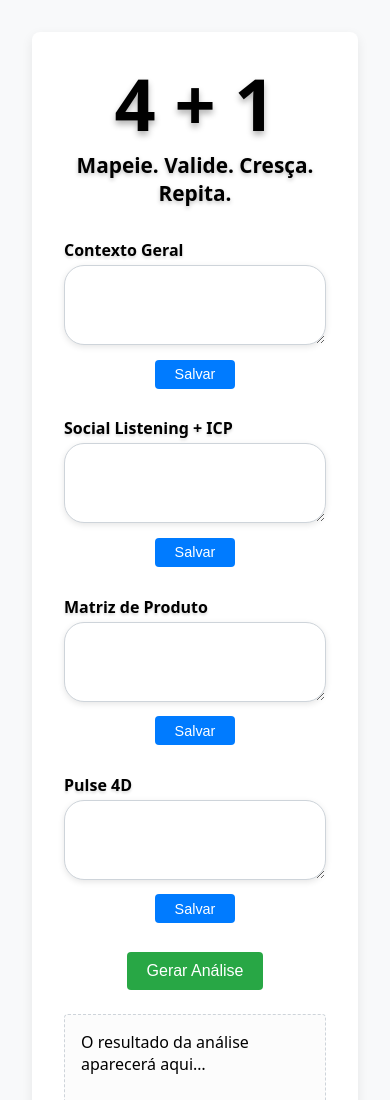
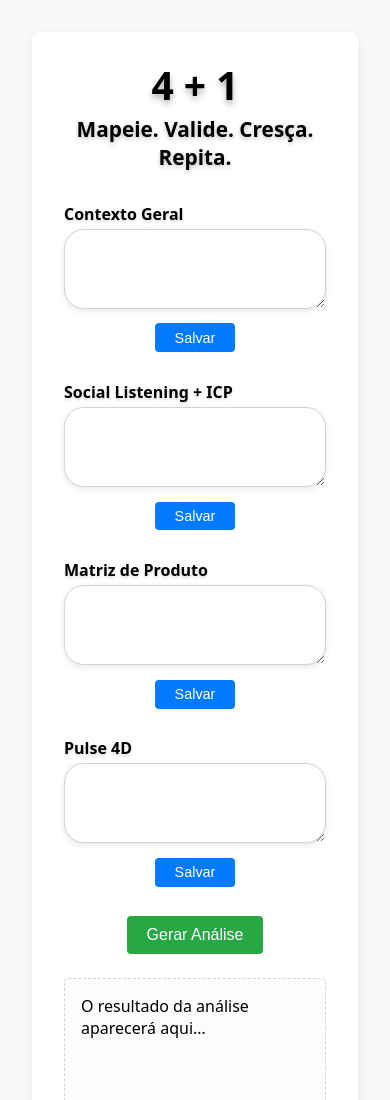
Before and after one commit to tleoncio-create/dashboard-ai-app, a plain HTML site: page index.html in a window 390 px wide. Shown: the top 1100 px of the page. Drawn offline with Linux system fonts and the light colour scheme.

Commit message:
Update index.html

```diff
--- a/index.html
+++ b/index.html
@@ -104,6 +104,7 @@
       color: #6c757d;
       margin-top: .25rem;
     }
+    h1 { font-size: clamp(36px, 10vw, 72px); }
   </style>
 </head>
 <body>
```
